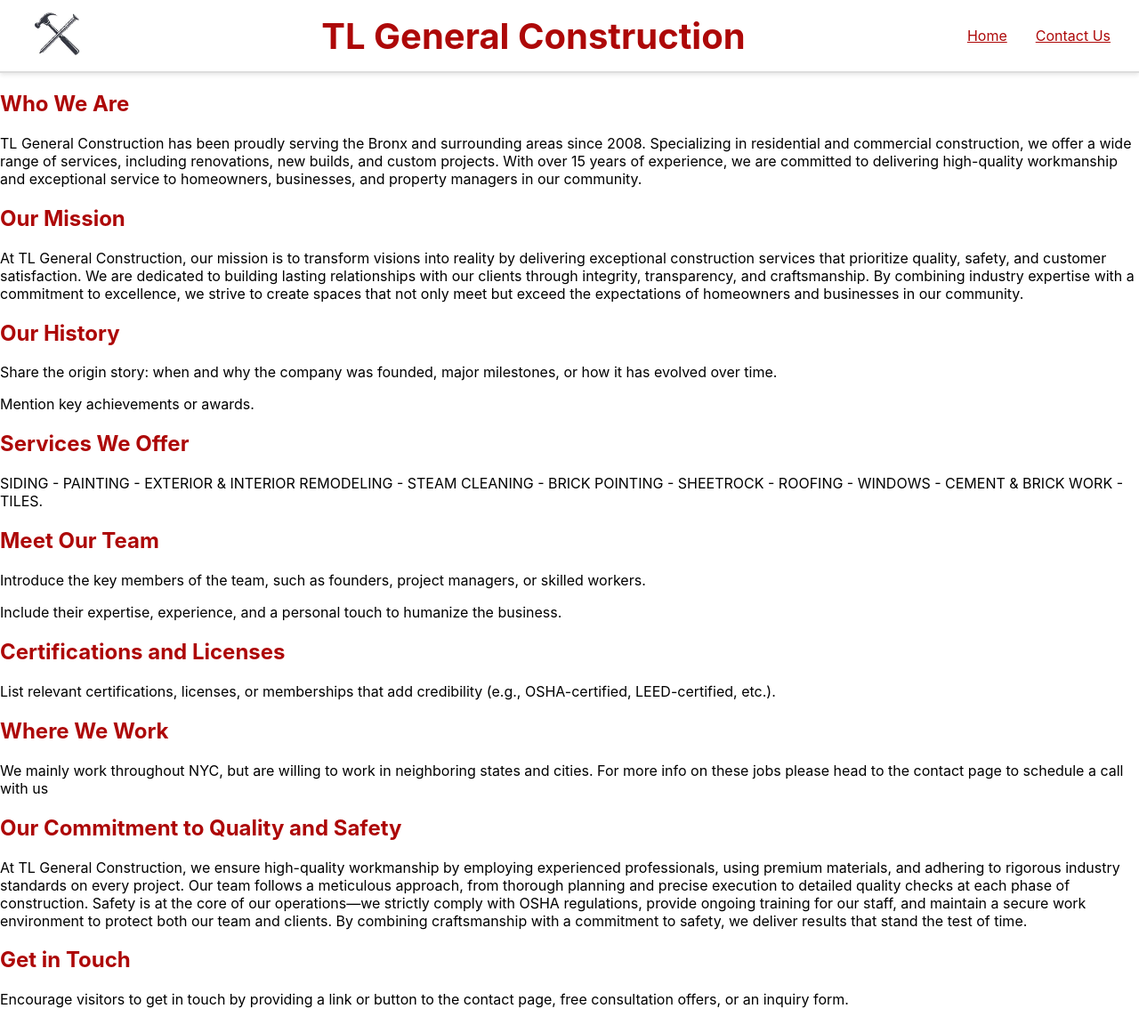
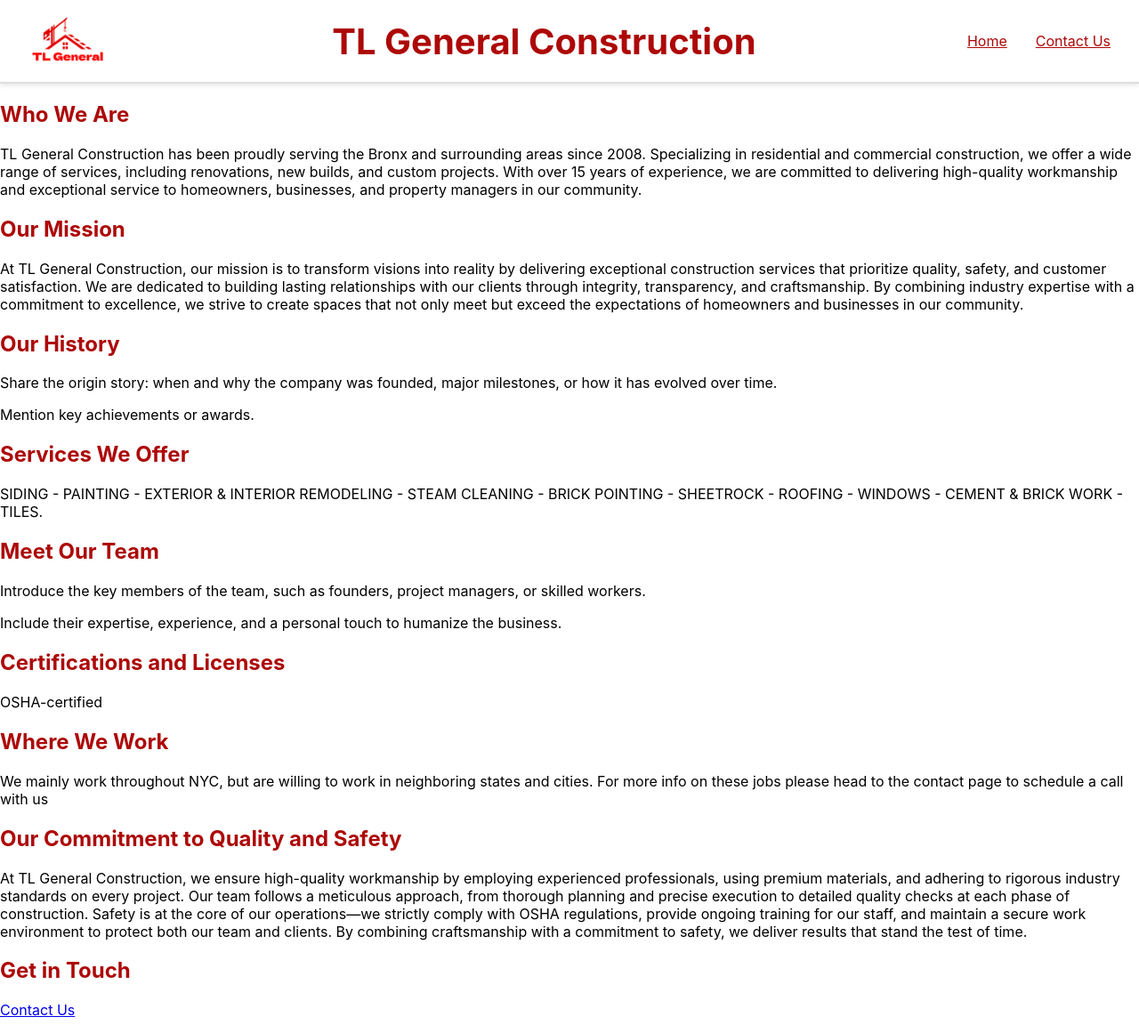
Before and after one commit to MuhammedACheema/TL-Construction, a React (Create React App) app in the folder frontend/tl/: page /aboutus in a window 1280 px wide. Shown: the whole page at 89% size. Built offline with nearby package versions, Linux system fonts and the light colour scheme.

Commit message:
will work w mahathir to clean this up and finish it off

```diff
--- a/frontend/tl/src/components/AboutUs.js
+++ b/frontend/tl/src/components/AboutUs.js
@@ -52,7 +52,7 @@
       <div className="section certifications">
         <h2>Certifications and Licenses</h2>
         <p>
-          List relevant certifications, licenses, or memberships that add credibility (e.g., OSHA-certified, LEED-certified, etc.).
+          OSHA-certified
         </p>
       </div>
 
@@ -71,10 +71,10 @@
       </div>
 
       {/* Call to Action */}
-      <div className="section cta">
+        <div>
         <h2>Get in Touch</h2>
         <p>
-          Encourage visitors to get in touch by providing a link or button to the contact page, free consultation offers, or an inquiry form.
+        <a className="links" href ="/contact">Contact Us</a>
         </p>
       </div>
     </div>
--- a/frontend/tl/src/components/Nav.js
+++ b/frontend/tl/src/components/Nav.js
@@ -1,6 +1,6 @@
 import React from 'react';
 import "./styling/Nav.css";
-import logo from '../images/logo.jpg';
+import logo from '../images/logo.png';
 
 function Nav() {
     return (
--- a/frontend/tl/src/components/styling/AboutUs.css
+++ b/frontend/tl/src/components/styling/AboutUs.css
@@ -1,3 +1,23 @@
 h2{
     color: rgb(173, 8, 8);
 }
+
+.links {
+    display: flex;
+    gap: 2rem;
+    list-style: none;
+    margin: 0;
+    padding: 0;
+}
+
+.links a {
+    font-size: 1rem;
+    cursor: pointer;
+    color: rgb(173, 8, 8);
+    transition: color 0.3s ease;
+}
+
+.links a:hover {
+    color: rgb(12, 12, 0);
+    text-decoration: underline;
+}
--- a/frontend/tl/src/components/styling/Nav.css
+++ b/frontend/tl/src/components/styling/Nav.css
@@ -12,7 +12,7 @@
 }
 
 .logo {
-    height: 8vmin;
+    height: 11vmin;
     pointer-events: none;
     margin-right: 1rem;
 }
```
Also changed, not shown: frontend/tl/src/images/logo.jpg (deleted), frontend/tl/src/images/logo.png (added).
